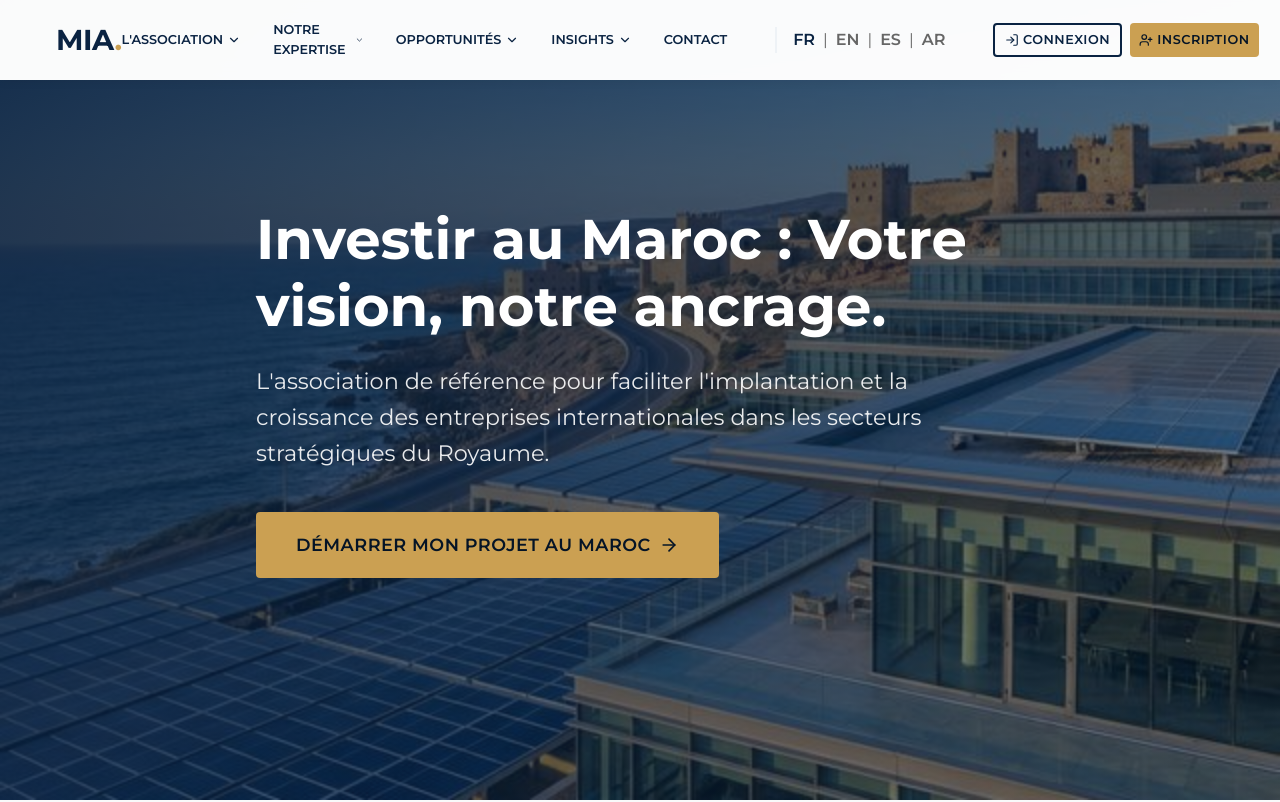
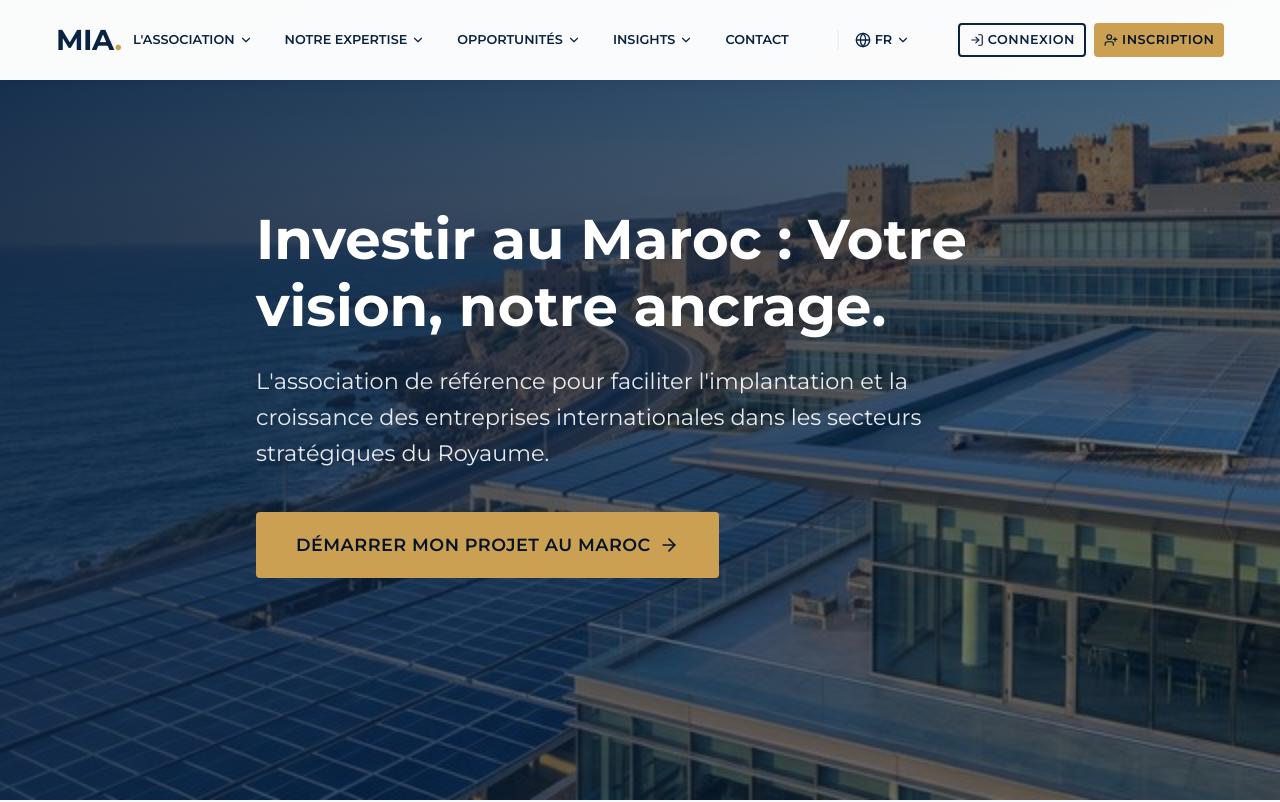
Before and after one commit to bernard-star/MIA, a React (Vite) app: page / in a window 1280 px wide. Shown: the top 802 px of the page. Built offline with nearby package versions, Linux system fonts and the light colour scheme; no server answers; the database is empty.

Commit message:
feat: convert language switcher to dropdown menu in navbar

```diff
--- a/src/App.tsx
+++ b/src/App.tsx
@@ -801,14 +801,16 @@ function App() {
               <a href="#contact" className="nav-link" onClick={(e) => { e.preventDefault(); navigateTo('/contact', 'contact'); }}>{t.nav.contact}</a>
             </div>
 
-            <div className="lang-switcher">
-              <span className={`lang-switch ${lang === 'fr' ? 'active' : ''}`} onClick={() => setLang('fr')}>FR</span>
-              <span style={{ color: 'var(--text-muted)' }}>|</span>
-              <span className={`lang-switch ${lang === 'en' ? 'active' : ''}`} onClick={() => setLang('en')}>EN</span>
-              <span style={{ color: 'var(--text-muted)' }}>|</span>
-              <span className={`lang-switch ${lang === 'es' ? 'active' : ''}`} onClick={() => setLang('es')}>ES</span>
-              <span style={{ color: 'var(--text-muted)' }}>|</span>
-              <span className={`lang-switch ${lang === 'ar' ? 'active' : ''}`} onClick={() => setLang('ar')}>AR</span>
+            <div className="nav-item lang-switcher" style={{ cursor: 'pointer' }}>
+              <span className="nav-link">
+                <Globe size={16} /> {lang.toUpperCase()} <ChevronDown size={14} />
+              </span>
+              <div className="dropdown-menu" style={{ minWidth: '120px' }}>
+                <a href="#" className="dropdown-link" onClick={(e) => { e.preventDefault(); setLang('fr'); }}>Français (FR)</a>
+                <a href="#" className="dropdown-link" onClick={(e) => { e.preventDefault(); setLang('en'); }}>English (EN)</a>
+                <a href="#" className="dropdown-link" onClick={(e) => { e.preventDefault(); setLang('es'); }}>Español (ES)</a>
+                <a href="#" className="dropdown-link" onClick={(e) => { e.preventDefault(); setLang('ar'); }}>العربية (AR)</a>
+              </div>
             </div>
 
             <div className="nav-item" style={{ marginLeft: '1rem', display: 'flex', gap: '0.5rem' }}>
```
